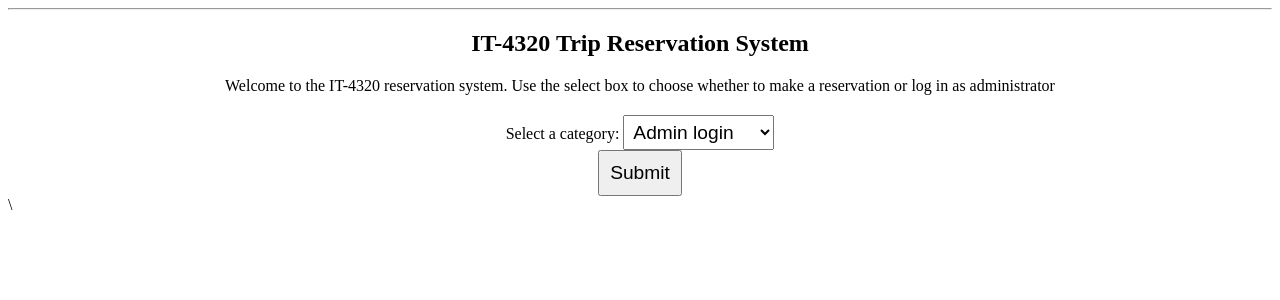
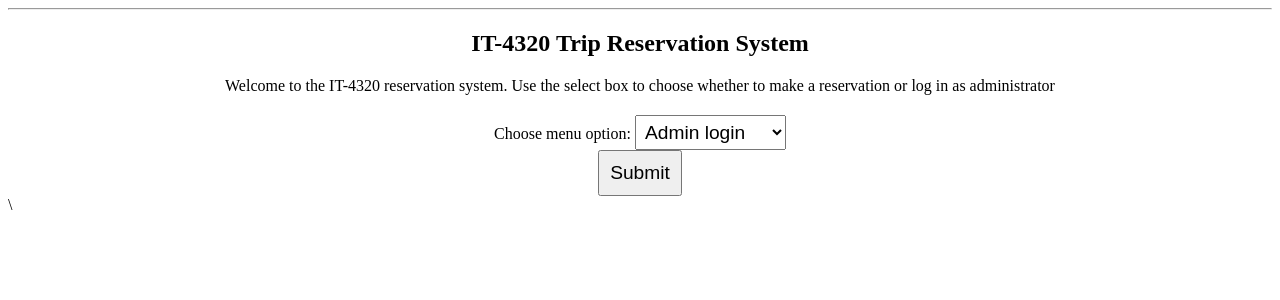
Before and after one commit to sebantu1181/INFOTC4320-Scrum-Team-3-Final-Project, a Flask app: page / in a window 1280 px wide. Shown: the part 63-363 px from the top of the page. Run offline with Flask 3, Linux system fonts and the light colour scheme.

Commit message:
Update index.html
The drop down menu now works

```diff
--- a/final project/templates/index.html
+++ b/final project/templates/index.html
@@ -55,8 +55,9 @@
     <h2>IT-4320 Trip Reservation System</h2>
     <p>Welcome to the IT-4320 reservation system. Use the select box to choose whether to make a reservation or log in as administrator </p>
 
-    <form action="{{ url_for('index')}}" method="get">
-        <label for="category">Select a category:</label>
+    <!--<form action="{{ url_for('index')}}" method="get"> -->
+        <form method="post">
+        <label for="category">Choose menu option:</label>
         <select id="category" name="category">
             {% for category in catagories %}
                 <option value="{{ category }}">{{ category }}</option>
```
